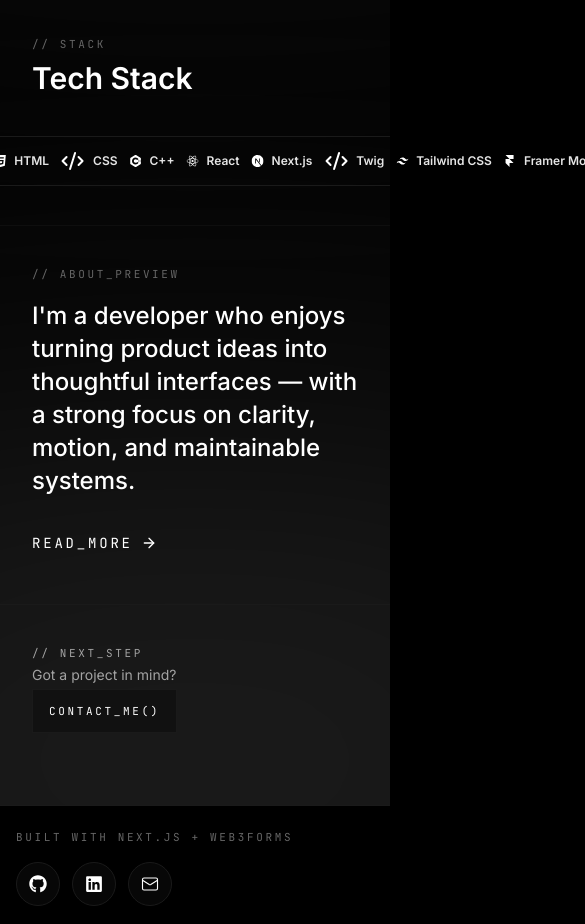
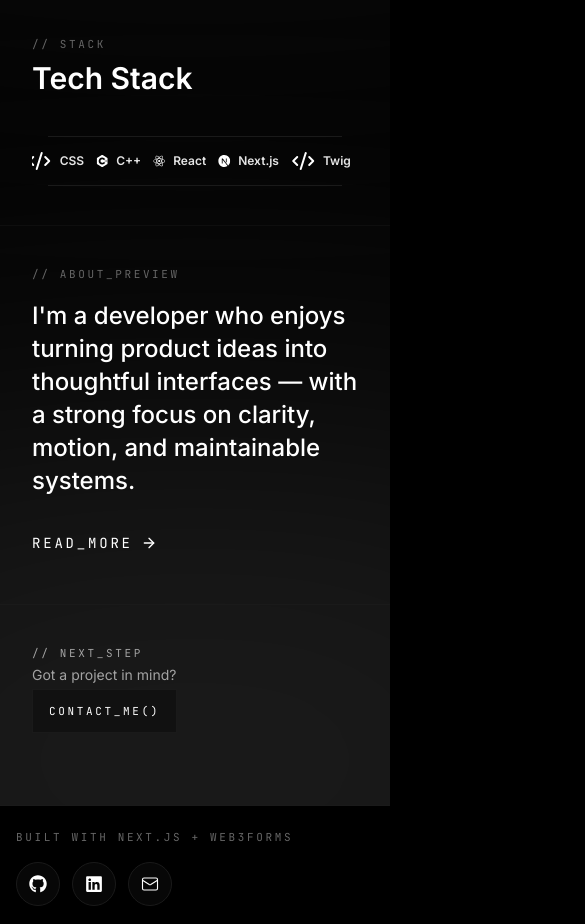
Before and after one commit to caducoykenneth1-dot/Portfolio, a Next.js app: page / in a window 390 px wide. Shown: the part 2140-3064 px from the top of the page, 585 px wide, since content can reach past the window. Built offline with nearby package versions, Linux system fonts and the light colour scheme.

Commit message:
Changed the Design. (NOT DONE)

```diff
--- a/src/app/globals.css
+++ b/src/app/globals.css
@@ -61,3 +61,9 @@ textarea {
 .animate-marquee {
   animation: marquee 45s linear infinite;
 }
+
+@media (max-width: 640px) {
+  .animate-marquee {
+    animation-duration: 34s;
+  }
+}
--- a/src/components/home/TechStack.tsx
+++ b/src/components/home/TechStack.tsx
@@ -62,14 +62,14 @@ export function TechStack() {
         <h2 className="text-3xl font-semibold text-white md:text-4xl">Tech Stack</h2>
       </div>
 
-      <div className="group relative left-1/2 right-1/2 -mx-[50vw] w-screen">
-        <div className="relative left-1/2 right-1/2 -mx-[50vw] h-px w-screen bg-base-800" />
-        <div className="flex w-max animate-marquee items-center gap-3 sm:gap-5 md:gap-8 py-3 sm:py-4 md:py-6 group-hover:[animation-play-state:paused]">
+      <div className="group relative overflow-hidden px-4 sm:left-1/2 sm:right-1/2 sm:-mx-[50vw] sm:w-screen">
+        <div className="relative left-0 right-0 h-px w-full bg-base-800 sm:left-1/2 sm:right-1/2 sm:-mx-[50vw] sm:w-screen" />
+        <div className="flex w-max min-w-full animate-marquee items-center gap-3 sm:gap-5 md:gap-8 py-3 sm:py-4 md:py-6 group-hover:[animation-play-state:paused]">
           {looped.map((item, i) => (
             <TechCard key={`${item.name}-${i}`} item={item} />
           ))}
         </div>
-        <div className="relative left-1/2 right-1/2 -mx-[50vw] h-px w-screen bg-base-800" />
+        <div className="relative left-0 right-0 h-px w-full bg-base-800 sm:left-1/2 sm:right-1/2 sm:-mx-[50vw] sm:w-screen" />
       </div>
     </>
   );
```
